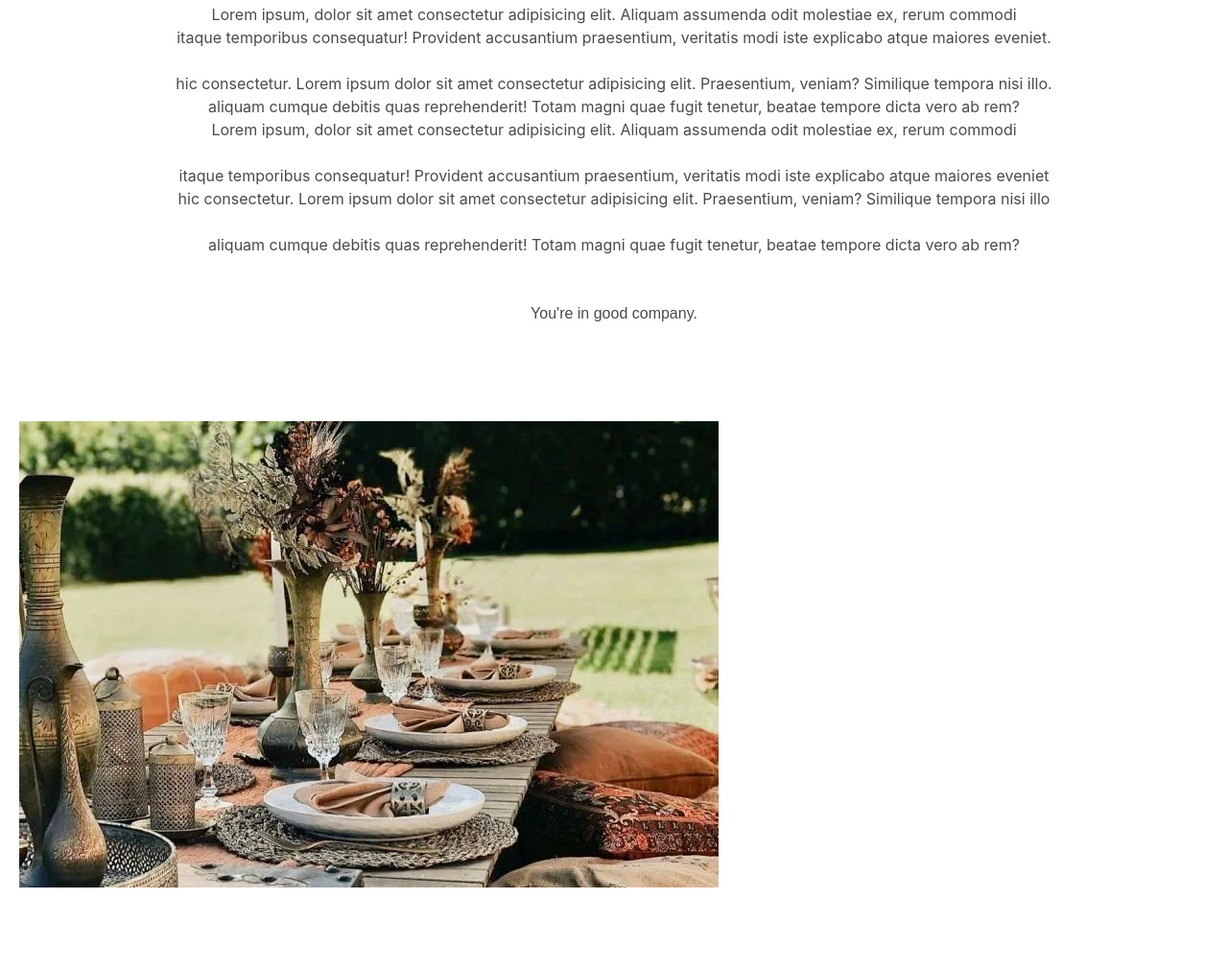
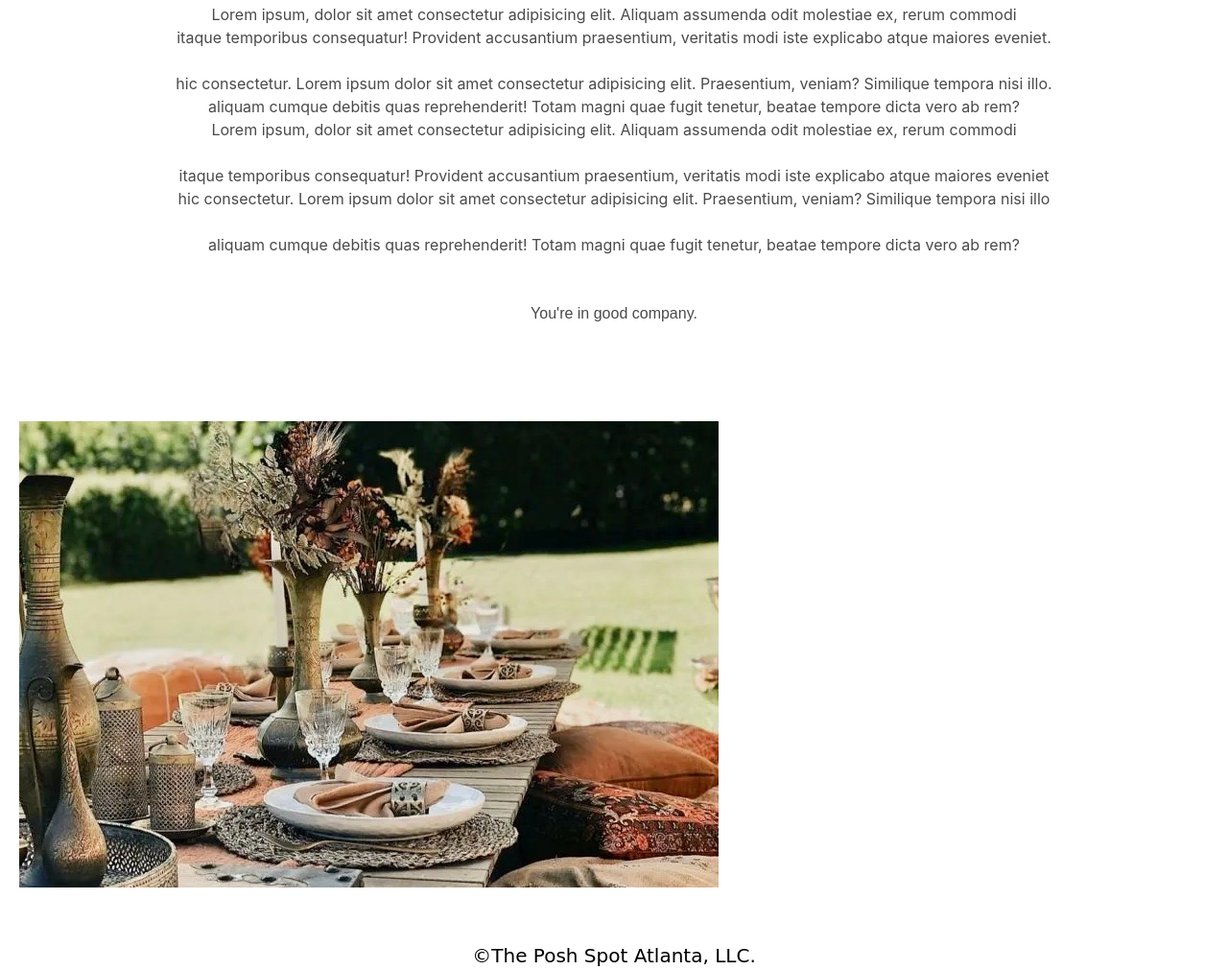
Before and after one commit to bundleofcodes/theposhspot, a plain HTML site: page index.html in a window 1280 px wide. Shown: the part 866-1877 px from the top of the page at 96% size. Before the commit the page ends 1847 px from the top, so only its background shows below. Drawn offline with nearby package versions, Linux system fonts and the light colour scheme; files whose address does not match are found by name.

Commit message:
Added Posh copyright to the footer of the index-html

```diff
--- a/Assets/style.css
+++ b/Assets/style.css
@@ -103,3 +103,10 @@
     padding-left: 20px;
     margin-bottom: 50px;
 }
+
+footer {
+    text-align: center;
+    color: black;
+    font-family: 'Dancing Script', cursive;
+    font-size: 20px;
+}
--- a/index.html
+++ b/index.html
@@ -97,7 +97,13 @@
     <!-- <div class="card=content">
             </div> -->
     <!-- </section> -->
-
+    <footer class="row-footer">
+        <div class="container">
+            <div class="row">
+                ©The Posh Spot Atlanta, LLC.
+            </div>
+        </div>
+    </footer>
 
 
 
```
